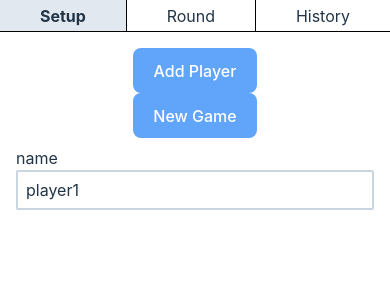
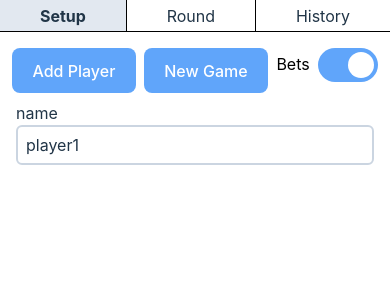
Before and after one commit to maldestor95/score, a Vue app: page / in a window 390 px wide. Shown: the top 300 px of the page. Built offline with nearby package versions, Linux system fonts and the light colour scheme.

Commit message:
feat(score): add bets enablers

```diff
--- a/src/pages/wizard/editscore.vue
+++ b/src/pages/wizard/editscore.vue
@@ -5,11 +5,12 @@
         <slot>UserName</slot>
       </div>
       <div class="basis-2/3">
-        <div class="flex justify-between mx-4">
+        <div class="flex justify-between mx-4 frame">
           <input
             type="number"
             v-model="modelValue"
-            class="w-10 rounded-md bg-transparent text-2xl"
+            class="w-20 rounded-md bg-transparent text-2xl text-center border-none"
+            :class="{ 'bg-slate-400': phase }"
             readonly
           />
           <div class="text-2xl">{{ props.lastScore }}</div>
@@ -34,11 +35,13 @@ interface Props {
   lastScore: number;
   steps: number[];
   editable?: boolean;
+  phase?: boolean;
 }
 const props = withDefaults(defineProps<Props>(), {
   lastScore: 0,
   steps: () => [1, 3, 5],
   editable: true,
+  phase: false,
 });
 const modelValue = defineModel<number>({ required: true });
 </script>
--- a/src/pages/wizard/players.vue
+++ b/src/pages/wizard/players.vue
@@ -1,22 +1,21 @@
 <template>
   <div class="md:container md:shadow-2xl md:shadow-slate-600 px-2 md:rounded-md py-4">
-    <div class="md:flex md:justify-around">
-      <button @click="store.addUser()" :disabled="isGameStarted">Add Player</button>
+    <div class="flex justify-around">
+      <button class="" @click="store.addUser()" :disabled="isGameStarted">
+        Add Player
+      </button>
       <div>
-        <button @click="store.newGame()">New Game</button>
+        <button class="bg-blue-400 text-white" @click="store.newGame()">New Game</button>
       </div>
+      <toggleSwitch v-model="withBets" class="text-black">Bets </toggleSwitch>
     </div>
-
     <div v-if="store.getUsers.length > 0" class="pt-8 mx-2 relative">
       <div class="absolute top-2">name</div>
       <div
         v-for="userIndex in store.getUsers.length"
-        class="flex flex-row md:gap-10 mb-4 md:mb-2"
+        class="flex flex-row md:gap-10 mb-4 md:mb-2 gap-2"
       >
-        <input
-          v-model="store.userList[userIndex - 1].name"
-          class="grow w-60 w- shrink px-2 rounded-sm border-slate-300 border-2"
-        />
+        <input v-model="store.userList[userIndex - 1].name" class="grow w-60 shrink" />
         <button
           @click="deleteU(userIndex)"
           class="grow-0"
@@ -43,8 +42,9 @@
 </template>
 
 <script setup lang="ts">
-import { computed } from "vue";
+import { computed, ref } from "vue";
 import { useScoreStore } from "./store.ts";
+import toggleSwitch from "../../components/toggleswitch.vue";
 
 const store = useScoreStore();
 const isGameStarted = computed(() => {
@@ -54,6 +54,7 @@ const isGameStarted = computed(() => {
 const deleteU = (userId: number) => {
   store.deleteUser(userId);
 };
+const withBets = ref(true);
 </script>
 
 <style scoped></style>
```
